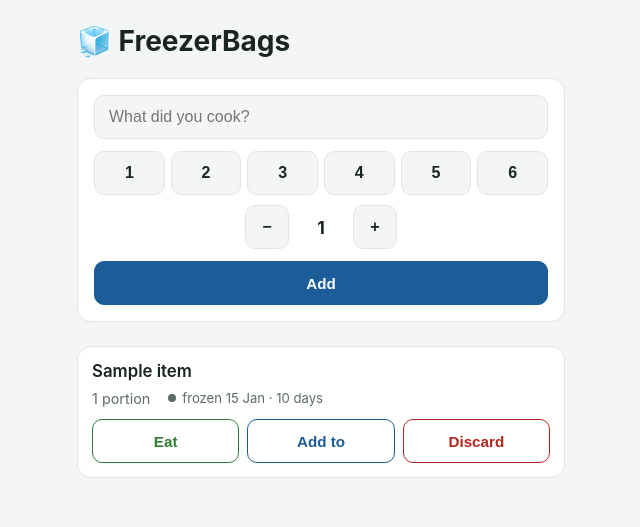
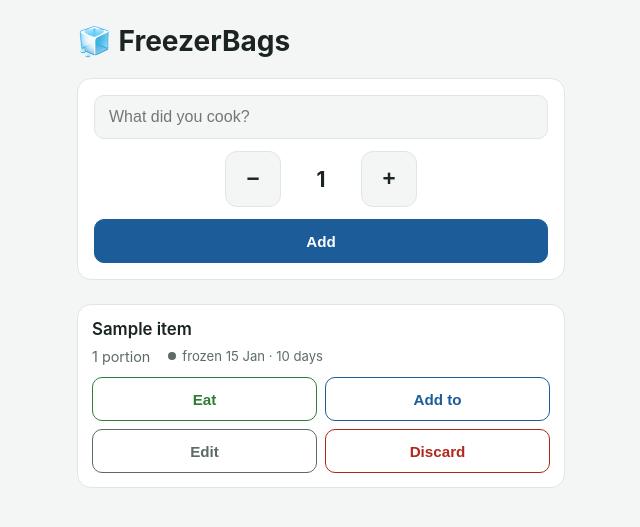
Before and after one commit to lwilts/freezerbags, a FastAPI app: template app/templates/index.html in a window 1280 px wide. Shown: the top 527 px of the page, without its empty margins (319-959 px from the left). Run offline with FastAPI, Linux system fonts and the light colour scheme; the template is opened without the code that fills it: most values are stand-ins (such as "Sample title", 1, 10 or a date in 2020); parts of the project's set-up code (start-up, migrations or seed data) failed here and were passed over.

Commit message:
Simplify portion picker, add item editing
- Drop the 1-6 preset buttons; +/- adjuster is now the only control,
  sized larger (56px) since it's doing all the work.
- Add touch-action: manipulation to all buttons so rapid taps on the
  +/- adjuster don't trigger Safari/Chrome's double-tap-to-zoom gesture.
- Add an Edit action per item: rename the description and correct the
  oldest batch's frozen-on date (the one the age badge is based on).
  Rejects a future date and a rename that collides with another active
  item's name.
- item-actions grid is now 2x2 (Eat/Add to, Edit/Discard) to fit the
  new button.

Co-Authored-By: Claude Sonnet 5 <noreply@anthropic.com>
Claude-Session: https://claude.ai/code/session_01DhTjH4oS65mdNnNXiJRzm7

```diff
--- a/app/routes.py
+++ b/app/routes.py
@@ -1,5 +1,6 @@
 from __future__ import annotations
 
+from datetime import date
 from pathlib import Path
 
 from fastapi import APIRouter, Form, Request
@@ -17,7 +18,7 @@ templates.env.filters["dayshort"] = lambda d: d.strftime("%-d %b")
 def _list_context(error: str | None = None) -> dict:
     with get_session() as session:
         items = services.list_active(session)
-    return {"items": items, "error": error}
+    return {"items": items, "error": error, "today": services.today_london()}
 
 
 @router.get("/")
@@ -64,6 +65,16 @@ def add_to_item(request: Request, item_id: int, portions: int = Form(...)):
     return _list_fragment(request)
 
 
+@router.post("/items/{item_id}/edit")
+def edit_item(request: Request, item_id: int, name: str = Form(...), frozen_on: date = Form(...)):
+    try:
+        with get_session() as session:
+            services.edit_item(session, item_id, name, frozen_on)
+    except services.ValidationError as exc:
+        return _list_fragment(request, error=str(exc))
+    return _list_fragment(request)
+
+
 @router.post("/items/{item_id}/discard")
 def discard_item(request: Request, item_id: int):
     try:
--- a/app/services.py
+++ b/app/services.py
@@ -155,6 +155,28 @@ def add_batch(session: Session, item_id: int, portions: int) -> Item:
     return item
 
 
+def edit_item(session: Session, item_id: int, name: str, frozen_on: dt.date) -> Item:
+    """Rename an item and/or correct its oldest batch's freeze date.
+
+    "Frozen on" only has one clear meaning once an item has several batches:
+    the oldest one, since that's what's shown and what drives the age badge.
+    """
+    name = _clean_name(name)
+    item = _get_active_item(session, item_id)
+
+    if frozen_on > today_london():
+        raise ValidationError("Frozen date can't be in the future.")
+
+    other = _find_active_item_by_name(session, name)
+    if other is not None and other.id != item.id:
+        raise ValidationError(f'"{name}" is already in the freezer — use "Add to" instead.')
+
+    oldest = min(item.batches, key=lambda b: b.frozen_on)
+    oldest.frozen_on = frozen_on
+    item.name = name
+    return item
+
+
 def _archive_if_empty(item: Item) -> None:
     if not item.batches:
         item.archived_at = dt.datetime.now(LONDON)
--- a/app/static/app.js
+++ b/app/static/app.js
@@ -23,12 +23,6 @@ document.addEventListener("click", (event) => {
   // Click on the dialog backdrop (the <dialog> element itself, not its content) closes it.
   if (event.target.tagName === "DIALOG") {
     event.target.close();
-    return;
-  }
-
-  const step = event.target.closest(".portion-step");
-  if (step) {
-    setPortion(step.closest("[data-portion-picker]"), Number(step.dataset.set));
     return;
   }
 
--- a/app/static/style.css
+++ b/app/static/style.css
@@ -83,7 +83,6 @@ input[type="text"] {
 }
 
 input[type="text"]:focus,
-.portion-step:focus-visible,
 .portion-adjust:focus-visible,
 .btn:focus-visible {
   outline: 2px solid var(--brand);
@@ -100,6 +99,7 @@ input[type="text"]:focus,
   font-size: 0.95rem;
   font-weight: 600;
   cursor: pointer;
+  touch-action: manipulation;
 }
 
 .btn-primary {
@@ -189,12 +189,13 @@ input[type="text"]:focus,
 
 .item-actions {
   display: grid;
-  grid-template-columns: repeat(3, 1fr);
+  grid-template-columns: repeat(2, 1fr);
   gap: 8px;
 }
 
 .btn-eat { border-color: var(--fresh); color: var(--fresh); }
 .btn-add { border-color: var(--brand); color: var(--brand); }
+.btn-edit { border-color: var(--text-muted); color: var(--text-muted); }
 .btn-discard { border-color: var(--danger); color: var(--danger); }
 
 /* Dialogs */
@@ -249,51 +250,51 @@ dialog form {
 .dialog-actions .btn,
 .dialog-actions form .btn { width: 100%; }
 
-/* Portion picker: a row of preset numbers, plus a fine +/- adjuster below. */
-.portion-steps {
-  display: grid;
-  grid-template-columns: repeat(6, 1fr);
-  gap: 6px;
-}
-
+/* Portion picker: just a +/- adjuster, sized for fast repeat tapping.
+   touch-action: manipulation stops Safari/Chrome from treating quick
+   repeated taps as a double-tap-to-zoom gesture. */
 .portion-custom {
   display: flex;
   align-items: center;
   justify-content: center;
-  gap: 16px;
-  margin-top: 10px;
+  gap: 20px;
 }
 
-.portion-step,
 .portion-adjust {
-  min-height: 44px;
+  min-width: 56px;
+  min-height: 56px;
+  border-radius: 12px;
+  border: 1px solid var(--border);
+  background: var(--bg);
+  color: var(--text);
+  font-size: 1.4rem;
+  font-weight: 600;
+  cursor: pointer;
+  touch-action: manipulation;
+}
+
+.portion-value {
+  min-width: 40px;
+  text-align: center;
+  font-weight: 700;
+  font-size: 1.3rem;
+}
+
+.field {
+  display: flex;
+  flex-direction: column;
+  gap: 4px;
+  font-size: 0.85rem;
+  color: var(--text-muted);
+}
+
+.field input {
+  font-size: 1rem;
+  padding: 10px 12px;
   border-radius: 10px;
   border: 1px solid var(--border);
   background: var(--bg);
   color: var(--text);
-  font-size: 1rem;
-  font-weight: 600;
-  cursor: pointer;
+  min-height: 44px;
+  font-family: inherit;
 }
-
-.portion-step {
-  width: 100%;
-  min-width: 0;
-  padding: 0;
-}
-
-.portion-adjust {
-  min-width: 44px;
-}
-
-.portion-value {
-  min-width: 32px;
-  text-align: center;
-  font-weight: 700;
-  font-size: 1.1rem;
-}
-
-@media (max-width: 380px) {
-  .item-actions { grid-template-columns: 1fr 1fr; }
-  .btn-discard { grid-column: 1 / -1; }
-}
--- a/app/templates/_item.html
+++ b/app/templates/_item.html
@@ -11,6 +11,7 @@
   <div class="item-actions">
     <button type="button" class="btn btn-eat" data-open-dialog="eat-dialog-{{ item.id }}">Eat</button>
     <button type="button" class="btn btn-add" data-open-dialog="add-dialog-{{ item.id }}">Add to</button>
+    <button type="button" class="btn btn-edit" data-open-dialog="edit-dialog-{{ item.id }}">Edit</button>
     <button type="button" class="btn btn-discard" data-open-dialog="discard-dialog-{{ item.id }}">Discard</button>
   </div>
 
@@ -33,6 +34,22 @@
     </form>
   </dialog>
 
+  <dialog id="edit-dialog-{{ item.id }}" class="picker-dialog">
+    <button type="button" class="dialog-close" data-close-dialog="edit-dialog-{{ item.id }}" aria-label="Close">&times;</button>
+    <form hx-post="/items/{{ item.id }}/edit" hx-target="#item-list" hx-swap="outerHTML">
+      <h2>Edit</h2>
+      <label class="field">
+        <span>Description</span>
+        <input type="text" name="name" value="{{ item.name }}" maxlength="80" required>
+      </label>
+      <label class="field">
+        <span>Frozen on</span>
+        <input type="date" name="frozen_on" value="{{ item.oldest_frozen_on.isoformat() }}" max="{{ today.isoformat() }}" required>
+      </label>
+      <button type="submit" class="btn btn-primary">Save</button>
+    </form>
+  </dialog>
+
   <dialog id="discard-dialog-{{ item.id }}" class="confirm-dialog">
     <button type="button" class="dialog-close" data-close-dialog="discard-dialog-{{ item.id }}" aria-label="Close">&times;</button>
     <h2>Discard {{ item.name }}?</h2>
--- a/app/templates/_macros.html
+++ b/app/templates/_macros.html
@@ -2,12 +2,7 @@
 {# Shared portion selector used by the add form and the eat/add-to dialogs. #}
 <div class="portion-picker" data-portion-picker data-max="{{ max }}">
   <input type="hidden" name="{{ name }}" id="{{ field_id }}" value="{{ start }}" min="1" max="{{ max }}">
-  <div class="portion-steps" role="group" aria-label="Number of portions">
-    {% for n in range(1, 7) %}
-    <button type="button" class="portion-step" data-set="{{ n }}">{{ n }}</button>
-    {% endfor %}
-  </div>
-  <div class="portion-custom">
+  <div class="portion-custom" role="group" aria-label="Number of portions">
     <button type="button" class="portion-adjust" data-adjust="-1" aria-label="Fewer portions">&minus;</button>
     <output class="portion-value">{{ start }}</output>
     <button type="button" class="portion-adjust" data-adjust="1" aria-label="More portions">&plus;</button>
```
Also changed, not shown: tests/test_api.py (+32 -0 lines), README.md.
